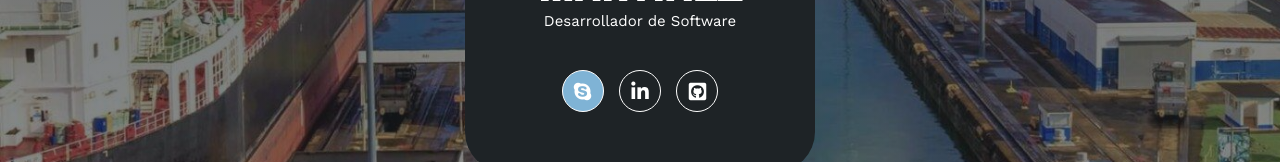
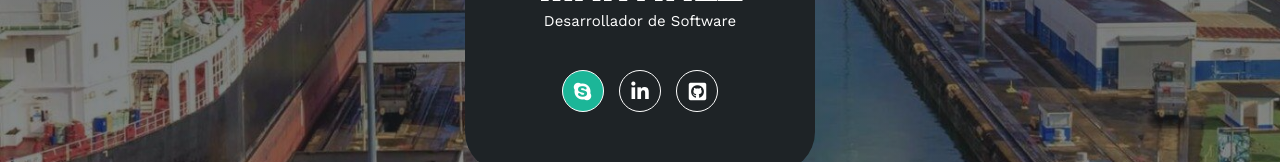
Before and after one commit to Martin2792/cv, a plain HTML site: page index.html in a window 1280 px wide. In both pictures the pointer is over the link 582 px from the left and 605 px from the top of the page. Shown: the part 514-676 px from the top of the page. Drawn offline with nearby package versions, Linux system fonts and the light colour scheme.

Commit message:
Update estilos.css

```diff
--- a/estilos.css
+++ b/estilos.css
@@ -119,7 +119,7 @@ html{
 }
 
 .inicio .contenido-banner .redes a:hover{
-    background-color: #7FB3D5;
+    background-color: #1CB698;
 }
 
 .sobremi{
```
